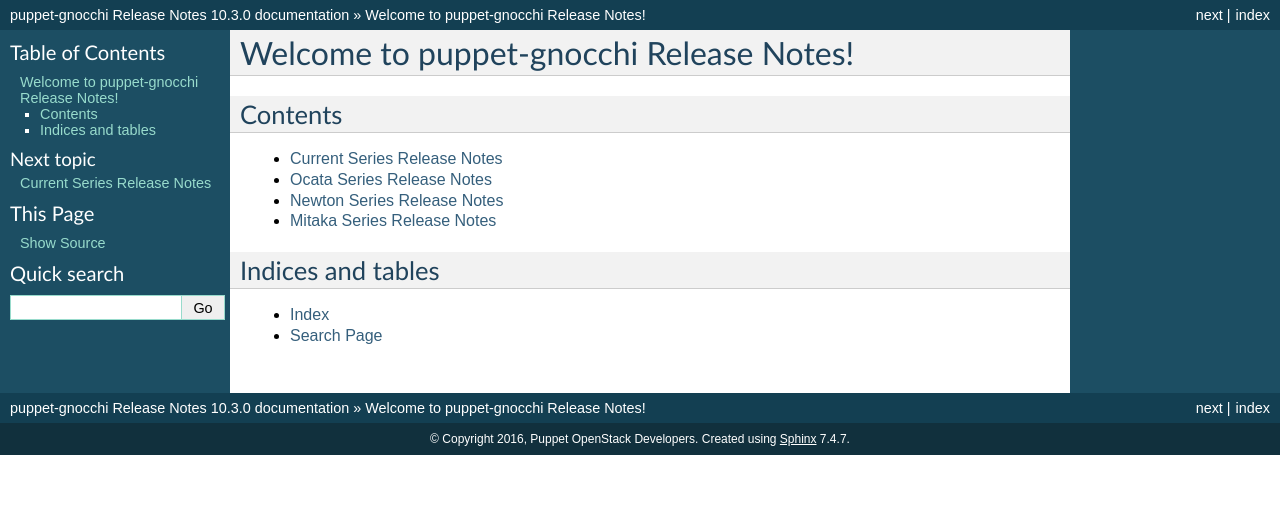
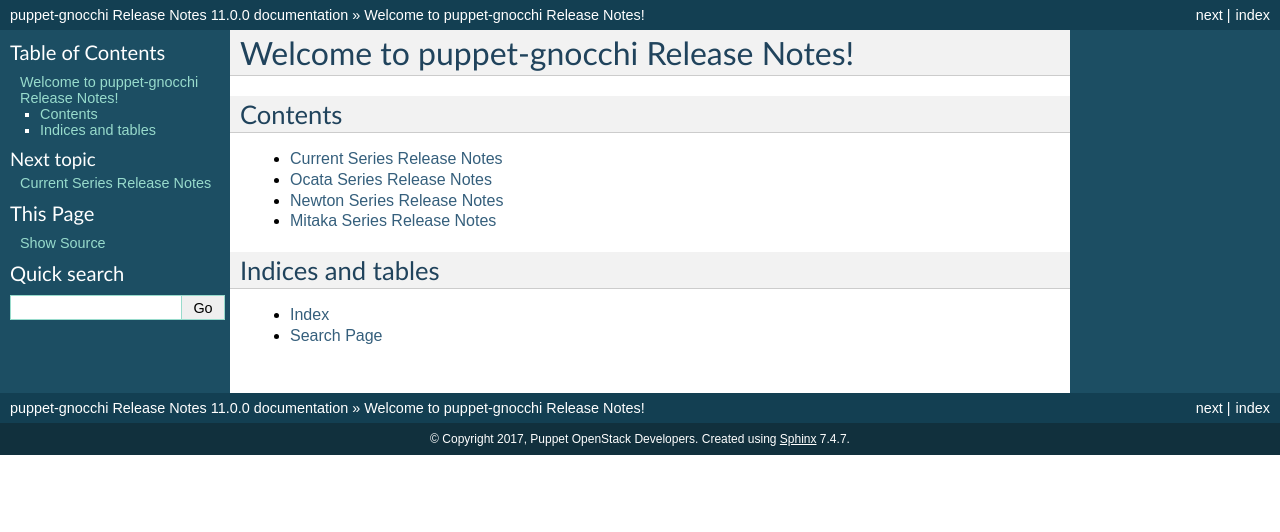
Before and after one commit to openstack/puppet-gnocchi, a Sphinx documentation site: the page built from releasenotes/source/index.rst, in a window 1280 px wide. Shown: the top 532 px of the page. Built offline with Sphinx 7.4.7, drawn with Linux system fonts in a browser that asks for light colours.

```diff
--- a/releasenotes/source/conf.py
+++ b/releasenotes/source/conf.py
@@ -45,16 +45,16 @@ master_doc = 'index'
 
 # General information about the project.
 project = u'puppet-gnocchi Release Notes'
-copyright = u'2016, Puppet OpenStack Developers'
+copyright = u'2017, Puppet OpenStack Developers'
 
 # The version info for the project you're documenting, acts as replacement for
 # |version| and |release|, also used in various other places throughout the
 # built documents.
 #
 # The short X.Y version.
-version = '10.3.0'
+version = '11.0.0'
 # The full version, including alpha/beta/rc tags.
-release = '10.3.0'
+release = '11.0.0'
 
 # The language for content autogenerated by Sphinx. Refer to documentation
 # for a list of supported languages.
@@ -198,7 +198,7 @@ latex_elements = {
 #  author, documentclass [howto, manual, or own class]).
 latex_documents = [
   ('index', 'puppet-gnocchiReleaseNotes.tex', u'puppet-gnocchi Release Notes Documentation',
-   u'2016, Puppet OpenStack Developers', 'manual'),
+   u'2017, Puppet OpenStack Developers', 'manual'),
 ]
 
 # The name of an image file (relative to this directory) to place at the top of
@@ -228,7 +228,7 @@ latex_documents = [
 # (source start file, name, description, authors, manual section).
 man_pages = [
     ('index', 'puppet-gnocchireleasenotes', u'puppet-gnocchi Release Notes Documentation',
-     [u'2016, Puppet OpenStack Developers'], 1)
+     [u'2017, Puppet OpenStack Developers'], 1)
 ]
 
 # If true, show URL addresses after external links.
@@ -242,7 +242,7 @@ man_pages = [
 #  dir menu entry, description, category)
 texinfo_documents = [
   ('index', 'puppet-gnocchiReleaseNotes', u'puppet-gnocchi Release Notes Documentation',
-   u'2016, Puppet OpenStack Developers', 'puppet-gnocchiReleaseNotes', 'One line description of project.',
+   u'2017, Puppet OpenStack Developers', 'puppet-gnocchiReleaseNotes', 'One line description of project.',
    'Miscellaneous'),
 ]
 
```
Also changed, not shown: metadata.json (+5 -6 lines).
